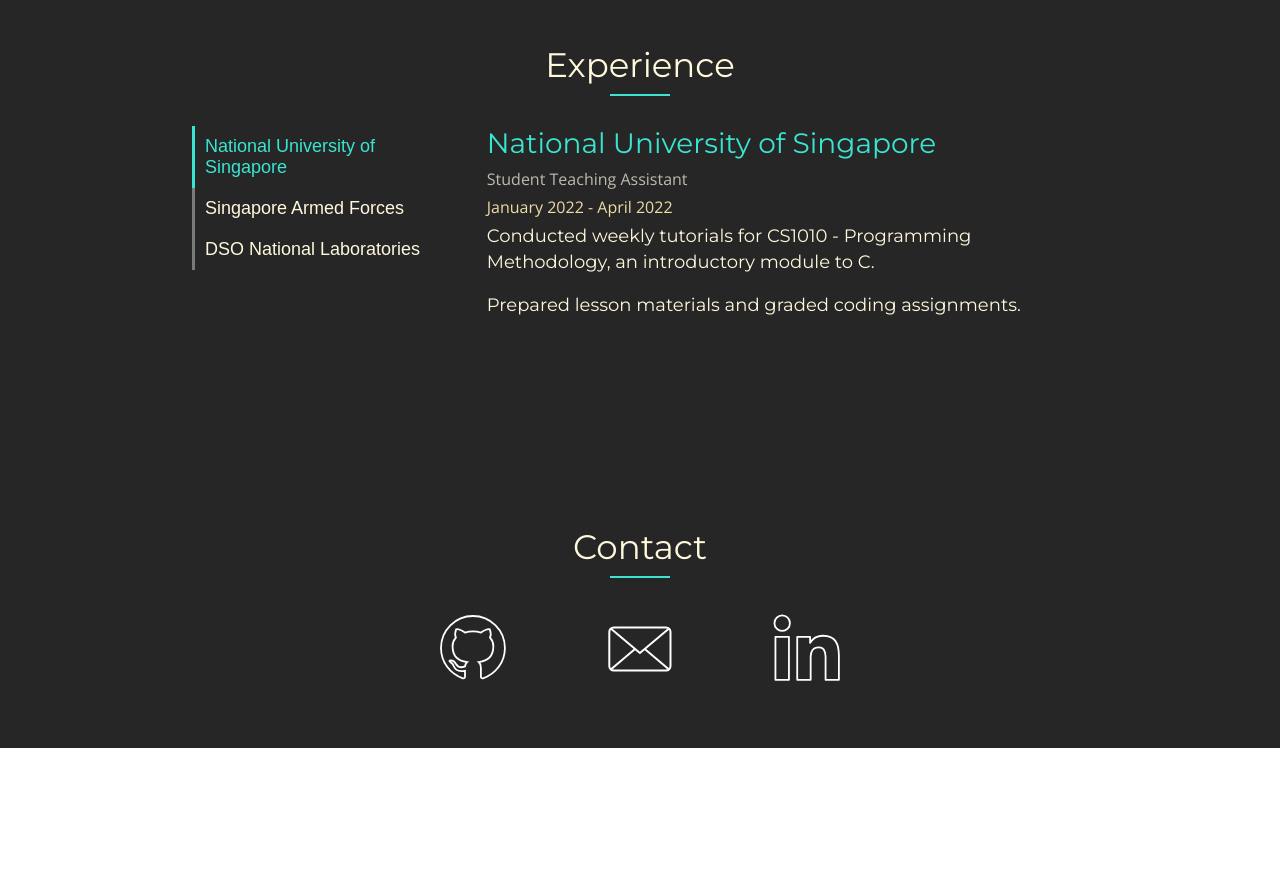
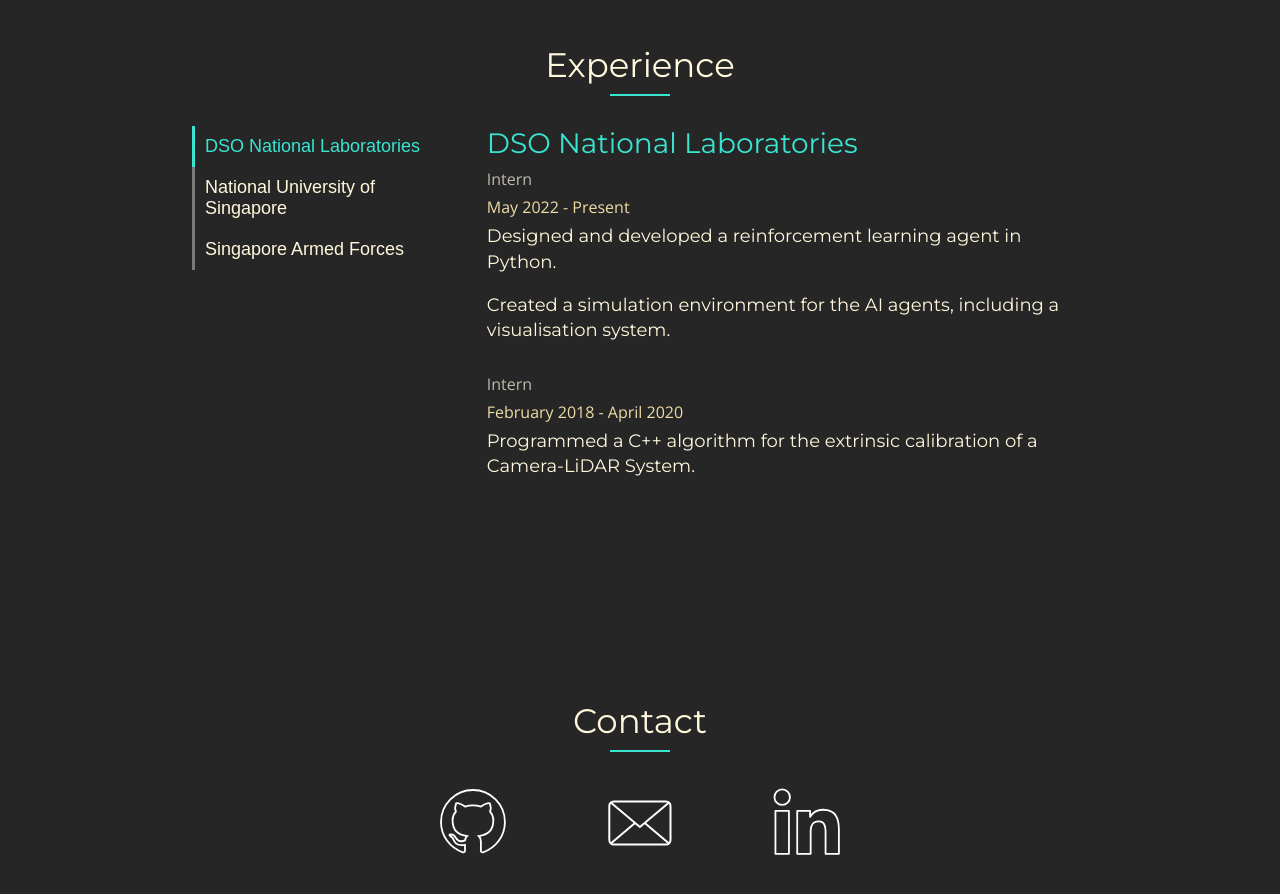
Before and after one commit to justinfidelis/justinfidelis.github.io, a React (Create React App) app in the folder portfolio/: page / in a window 1280 px wide. Shown: the part 2840-3734 px from the top of the page. Before the commit the page ends 3588 px from the top, so only its background shows below. Built offline with nearby package versions, Linux system fonts and the light colour scheme.

Commit message:
Add intern

```diff
--- a/portfolio/src/app.css
+++ b/portfolio/src/app.css
@@ -413,7 +413,7 @@ button.experience-list-item-selected:hover {
     line-height: 1.4;
     text-align: left;
     color: cornsilk;
-
+    margin-bottom: 12px;
 }
 
 h3.experience-header {
--- a/portfolio/src/components/Experience.jsx
+++ b/portfolio/src/components/Experience.jsx
@@ -4,19 +4,33 @@ const Experience = () => {
     const [tabIndex, setTabIndex] = useState(2);
 
     let navBar = <div id="experience-list">
-        <button className={tabIndex === 2 ? "experience-list-item-selected" : "experience-list-item"} onClick={() => setTabIndex (2)}>
+        <button className={tabIndex === 2 ? "experience-list-item-selected" : "experience-list-item"} onClick={() => setTabIndex(2)}>
+            DSO National Laboratories
+        </button>
+        <button className={tabIndex === 1 ? "experience-list-item-selected" : "experience-list-item"} onClick={() => setTabIndex (1)}>
             National University of Singapore
         </button>
-        <button className={tabIndex === 1 ? "experience-list-item-selected" : "experience-list-item"} onClick={() => setTabIndex (1)}>
+        <button className={tabIndex === 0 ? "experience-list-item-selected" : "experience-list-item"} onClick={() => setTabIndex (0)}>
             Singapore Armed Forces
-        </button>
-        <button className={tabIndex === 0 ? "experience-list-item-selected" : "experience-list-item"} onClick={() => setTabIndex (0)}>
-            DSO National Laboratories
         </button>
     </div>
 
     let tabs = <div id="experience-content-container">
-        <div className="experience-content" style={tabIndex === 2 ? {display: "flex"} : {display: "none"}}>
+        <div className="experience-content" style={tabIndex === 2 ? { display: "flex" } : { display: "none" }}>
+            <h3 className="experience-header">DSO National Laboratories</h3>
+            <small className="experience-role">Intern</small>
+            <small className="experience-date">May 2022 - Present</small>
+            <div className="experience-text">
+                <p>Designed and developed a reinforcement learning agent in Python.</p>
+                <p>Created a simulation environment for the AI agents, including a visualisation system.</p>
+            </div>
+            <small className="experience-role">Intern</small>
+            <small className="experience-date">February 2018 - April 2020</small>
+            <div className="experience-text">
+                <p>Programmed a C++ algorithm for the extrinsic calibration of a Camera-LiDAR System.</p>
+            </div>
+        </div>
+        <div className="experience-content" style={tabIndex === 1 ? {display: "flex"} : {display: "none"}}>
             <h3 className="experience-header">National University of Singapore</h3>
             <small className="experience-role">Student Teaching Assistant</small>
             <small className="experience-date">January 2022 - April 2022</small>
@@ -25,7 +39,7 @@ const Experience = () => {
                 <p>Prepared lesson materials and graded coding assignments.</p>
             </div>
         </div>
-        <div className="experience-content" style={tabIndex === 1 ? {display: "flex"} : {display: "none"}}>
+        <div className="experience-content" style={tabIndex === 0 ? {display: "flex"} : {display: "none"}}>
             <h3 className="experience-header">Singapore Armed Forces</h3>
             <small className="experience-role">Admin Supervisor & Section Trainer</small>
             <small className="experience-date">April 2018 - April 2020</small>
@@ -34,14 +48,6 @@ const Experience = () => {
                 <p>Managed administrative work at the company level, including management of personal data and consolidation of course results.</p>
                 <p>Coordinated the implementation of an online platform to support the conduct of the course.</p>
                 <p>Received the MINDEF Service Excellence Award for Q1 2020.</p>
-            </div>
-        </div>
-        <div className="experience-content" style={tabIndex === 0 ? {display: "flex"} : {display: "none"}}>
-            <h3 className="experience-header">DSO National Laboratories</h3>
-            <small className="experience-role">Intern</small>
-            <small className="experience-date">February 2018 - April 2020</small>
-            <div className="experience-text">
-                <p>Programmed a C++ algorithm for the extrinsic calibration of a Camera-LiDAR System.</p>
             </div>
         </div>
     </div>;
```
